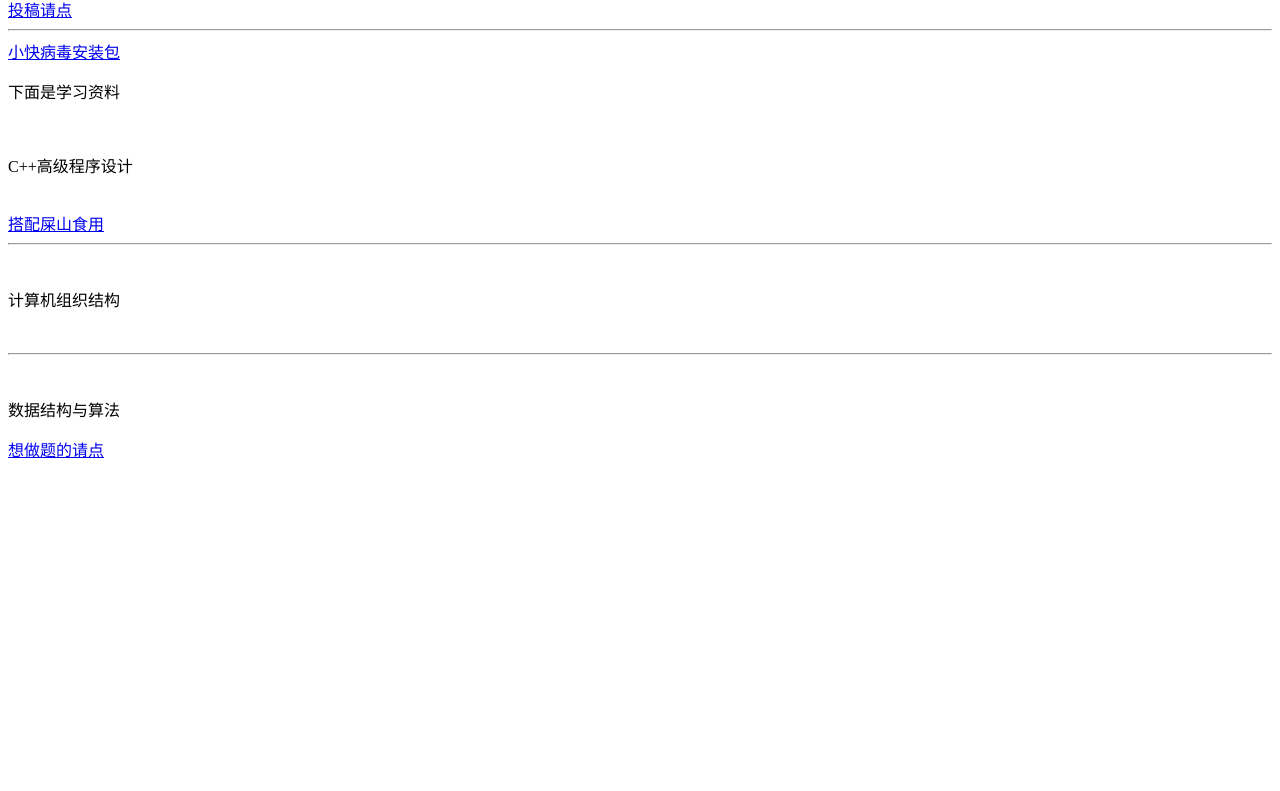
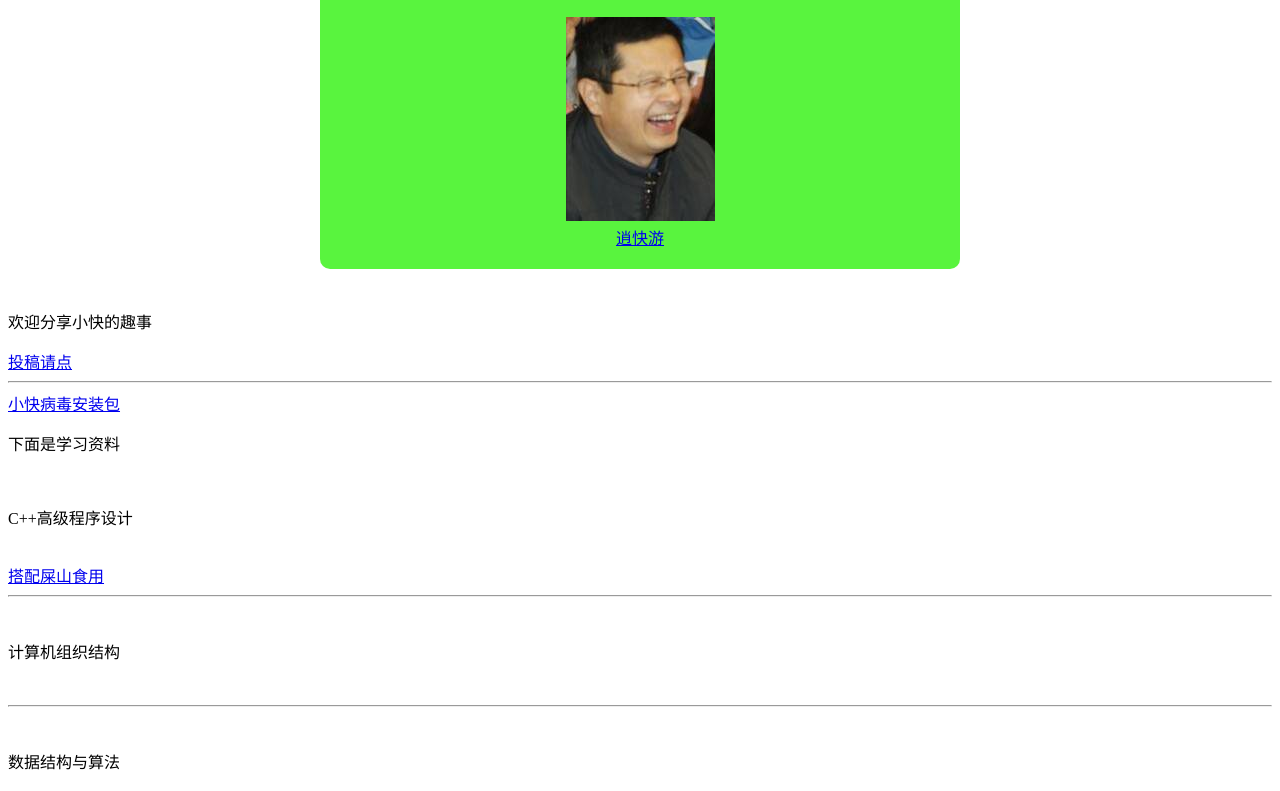
Before and after one commit to lbb-and-a-little-rabbit/sxk-channel, a plain HTML site: page index.html in a window 1280 px wide. Shown: the part 132-923 px from the top of the page. Before the commit the page ends 800 px from the top, so only its background shows below. Drawn offline with Linux system fonts and the light colour scheme.

Commit message:
逍快游

```diff
--- a/index.html
+++ b/index.html
@@ -3,9 +3,38 @@
     <head>
         <meta charset="UTF-8">
         <title>小快之家</title>
+
+        <meta name="viewport" content="width=device-width, initial-scale=1.0">
+
+        <link rel="icon" href="files/xiaokuai.ico">
+
+        <style>
+            .box{
+                background: #59f43e;
+                padding: 20px;
+                border-radius: 10px;
+                max-width: 600px;
+                margin: 40px auto;
+
+                text-align: center;
+            }
+
+            .box image{
+                display: block;
+                margin: 0 auto;
+            }
+        </style>
+
     </head>
     <body>
-        <h1>欢迎来到小快之家</h1>
+        <div class="box">
+            <h1>欢迎来到小快之家</h1>
+            <img src="files/xiaokuai.jpg" alt="XIAOKUAI">
+            <br>
+            <a href="files/逍快游.pdf">逍快游</a>
+
+        </div>
+
         <p>欢迎分享小快的趣事</p>
         <a href="https://github.com/lbb-and-a-little-rabbit" target="_blank">投稿请点</a>
         <hr>
```
Also changed, not shown: files/xiaokuai.ico (added), files/xiaokuai.jpg (added), 1 other file.
